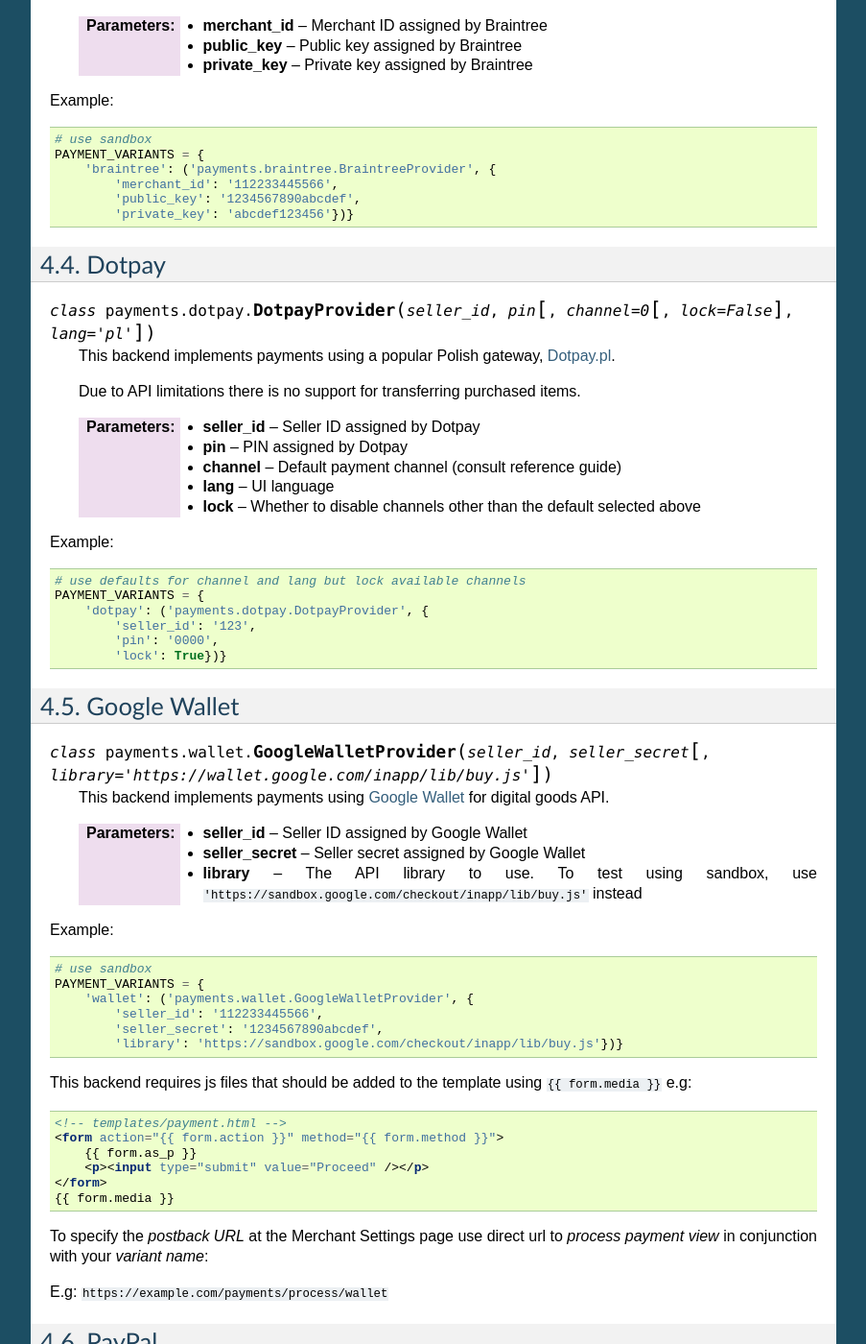
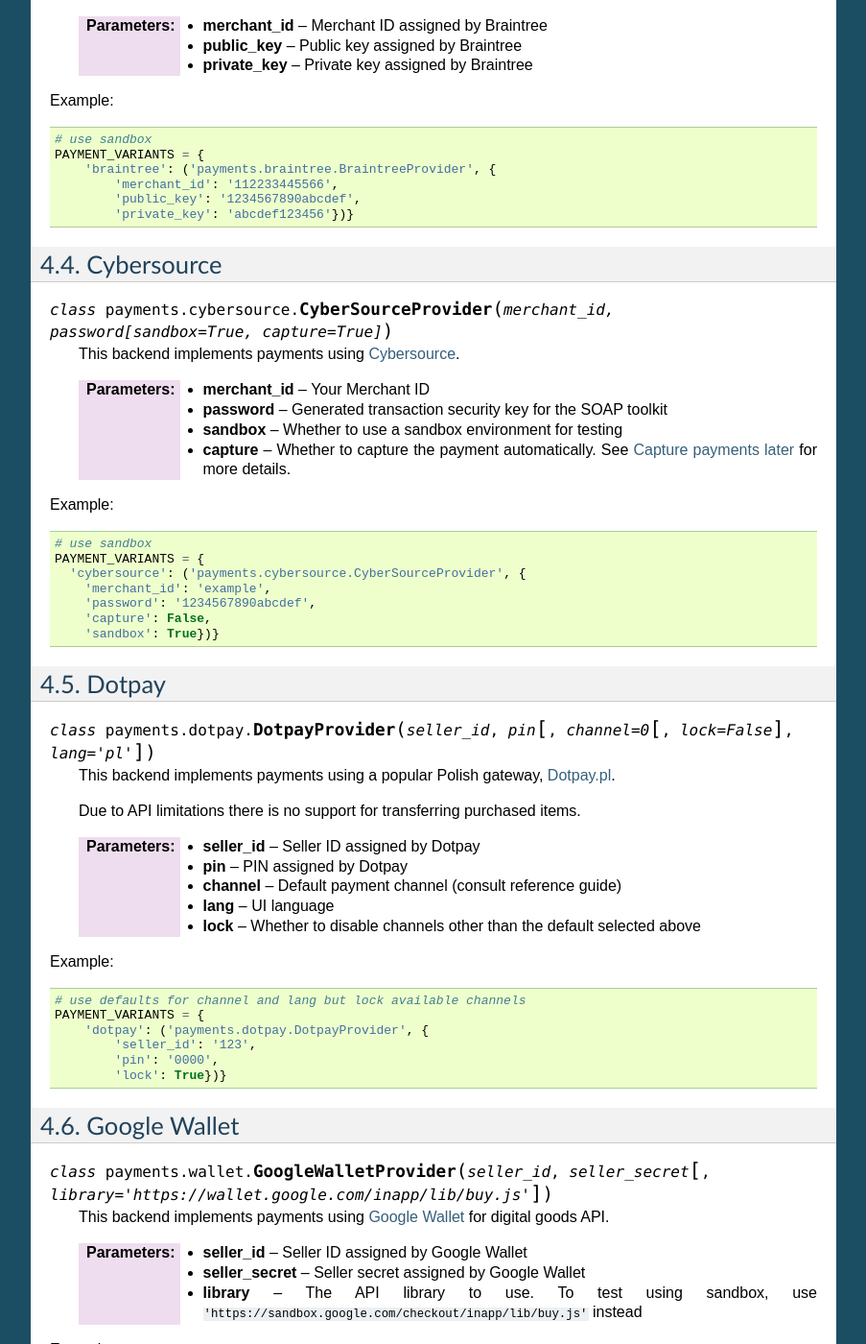
Before and after one commit to jazzband/django-payments, a Sphinx documentation site: the page built from doc/modules.rst, in a window 1280 px wide and 1400 px high, scrolled down 856 px. Shown: the whole window at 96% size, without its empty margins (198-1101 px from the left). Built offline with Sphinx 7.4.7, drawn with Linux system fonts in a browser that asks for light colours; some of the changed text lies outside the part shown.

Commit message:
Add Cybersource description

```diff
--- a/doc/modules.rst
+++ b/doc/modules.rst
@@ -55,6 +55,30 @@
            'merchant_id': '112233445566',
            'public_key': '1234567890abcdef',
            'private_key': 'abcdef123456'})}
+
+
+Cybersource
+-----------
+
+.. class:: payments.cybersource.CyberSourceProvider(merchant_id, password[sandbox=True, capture=True])
+
+   This backend implements payments using `Cybersource <http://www.cybersource.com/www/>`_.
+
+   :param merchant_id: Your Merchant ID
+   :param password: Generated transaction security key for the SOAP toolkit
+   :param sandbox: Whether to use a sandbox environment for testing
+   :param capture: Whether to capture the payment automatically.  See :ref:`capture-payments` for more details.
+
+Example::
+
+    # use sandbox
+    PAYMENT_VARIANTS = {
+      'cybersource': ('payments.cybersource.CyberSourceProvider', {
+        'merchant_id': 'example',
+        'password': '1234567890abcdef',
+        'capture': False,
+        'sandbox': True})}
+
 
 Dotpay
 ------
```
